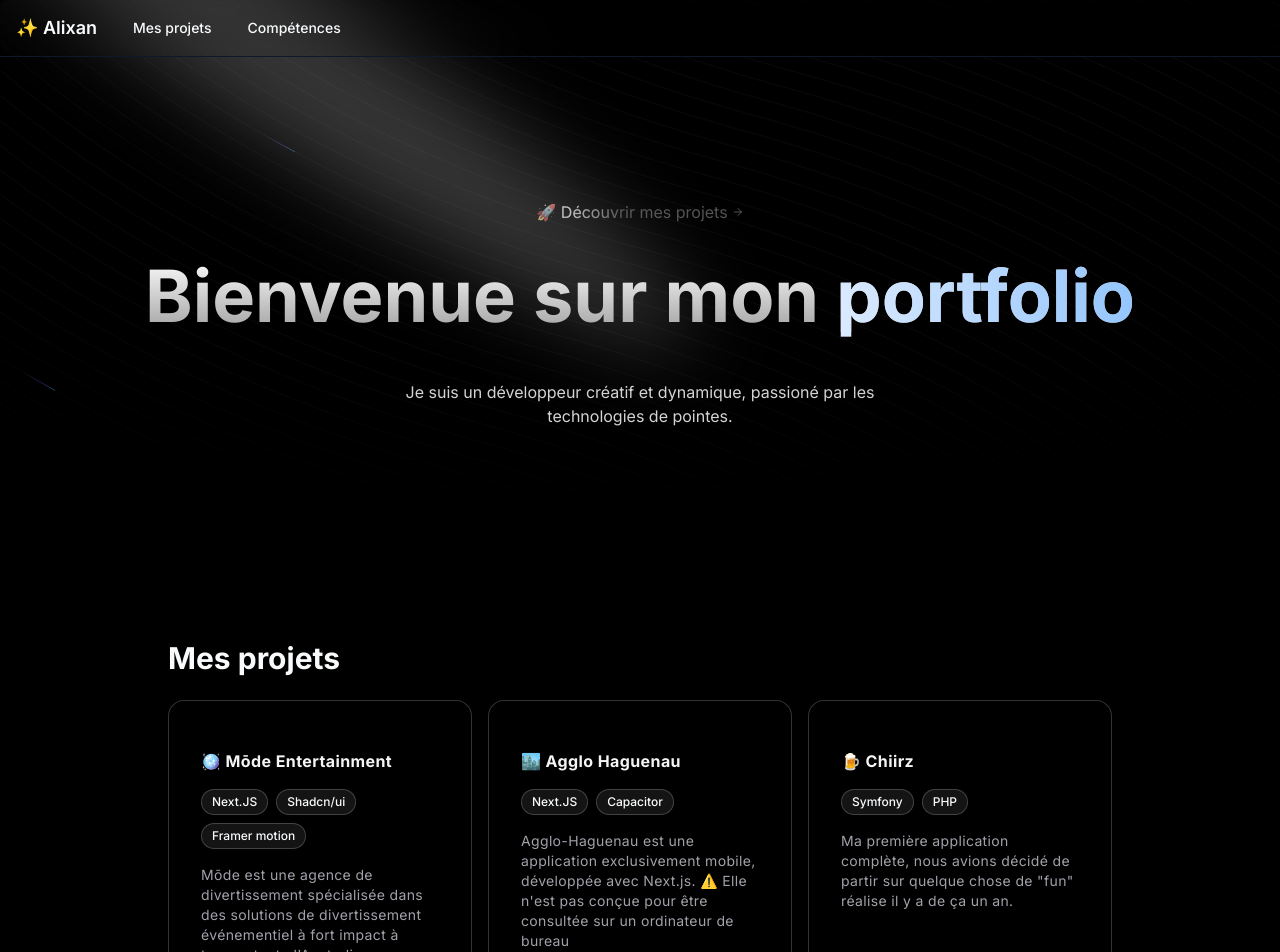
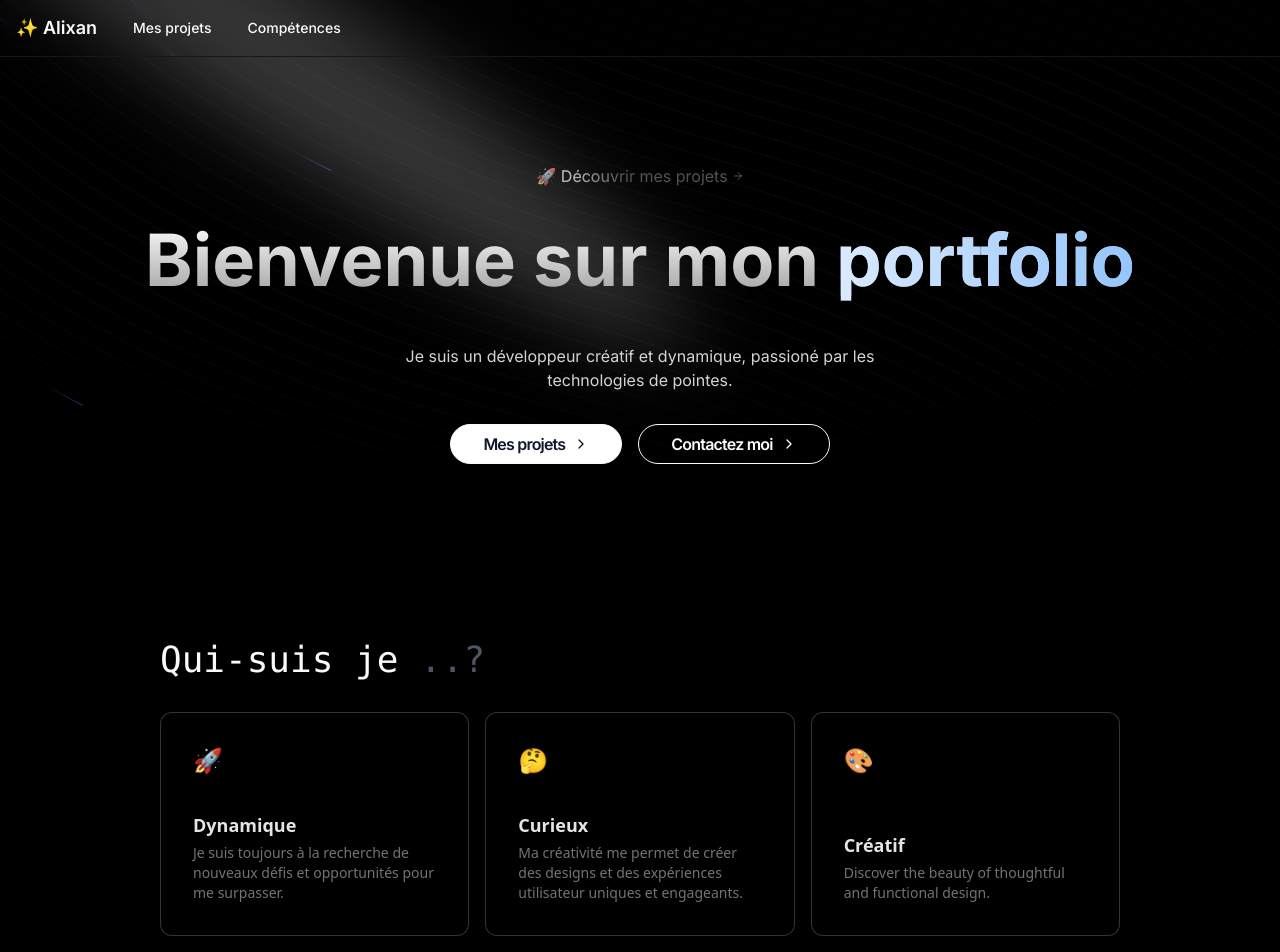
Before and after one commit to Alixanb/portfolio-temp, a Next.js app: page / in a window 1280 px wide. Shown: the top 952 px of the page. Built offline with nearby package versions, Linux system fonts and the light colour scheme.

Commit message:
fix: reorganized section and modified core code of section

```diff
--- a/app/page.tsx
+++ b/app/page.tsx
@@ -14,17 +14,26 @@ export default function Home() {
       </header>
       <Main>
         <Container>
-          <h1 className="text-3xl font-bold text-primary ml-2">Mes projets</h1>
-          <ProjectCard />
+          <h2 className="text-4xl font-medium text-primary mb-8 font-mono">
+            Qui-suis je <span className="text-gray-600">..?</span>
+          </h2>
+          <Skills />
         </Container>
         <Container>
           <TextRevealByWord text="Je suis un joueur d'équipe, motivé à développer des solutions uniques." />
         </Container>
+
         <Container>
-          <h1 className="text-3xl font-bold text-primary mb-4">
-            Atouts professionnels
-          </h1>
-          <Skills />
+          <h2 className="text-4xl font-medium text-primary mb-2 font-mono">
+            Mes projets<span className="text-gray-600">...</span>
+          </h2>
+
+          <ProjectCard />
+        </Container>
+        <Container id="contact">
+          <h2 className="text-4xl font-medium text-primary mb-8 font-mono">
+            Contactez-moi<span className="text-gray-600">...</span>
+          </h2>
         </Container>
       </Main>
     </>
--- a/src/components/base/Header.tsx
+++ b/src/components/base/Header.tsx
@@ -1,4 +1,6 @@
+import { ChevronRight } from "lucide-react";
 import { BackgroundBeams } from "../ui/background-beams";
+import ButtonRing from "../ui/button-ring";
 import { Spotlight } from "../ui/spot-light";
 import { TextShimmerHeader } from "./TextShimmerHeader";
 
@@ -11,7 +13,7 @@ export function Header() {
       />
       <BackgroundBeams />
 
-      <div className=" p-4 max-w-7xl  mx-auto relative z-10 flex flex-col gap-8 justify-center  w-full pt-20 md:pt-0">
+      <div className=" p-4 max-w-7xl  mx-auto relative z-10 flex flex-col gap-8 items-center w-full pt-20 md:pt-0">
         <TextShimmerHeader />
         <h1 className="text-4xl md:text-7xl font-bold text-center bg-clip-text text-transparent bg-gradient-to-b from-neutral-50 to-neutral-400 bg-opacity-50">
           Bienvenue sur mon&nbsp;
@@ -23,6 +25,19 @@ export function Header() {
           Je suis un développeur créatif et dynamique, passioné par les
           technologies de pointes.
         </p>
+        <div className="flex gap-4">
+          <ButtonRing
+            className="bg-white text-primary-foreground"
+            href="#projects"
+          >
+            Mes projets
+            <ChevronRight size={16} />
+          </ButtonRing>
+          <ButtonRing href="#contact">
+            Contactez moi
+            <ChevronRight size={16} />
+          </ButtonRing>
+        </div>
       </div>
     </div>
   );
--- a/src/components/base/Nav.tsx
+++ b/src/components/base/Nav.tsx
@@ -51,10 +51,10 @@ const components: { title: string; href: string; description: string }[] = [
 
 export function Nav() {
   return (
-    <div className="fixed px-4 py-2 border-b border-slate-900 w-full backdrop-blur-lg z-50">
+    <div className="fixed px-4 py-2 border-b border-neutral-900 w-full backdrop-blur-sm z-50">
       <NavigationMenu>
         <NavigationMenuList>
-          <div className="font-semibold pr-4 text-lg">✨ Alixan</div>
+          <h1 className="font-semibold pr-4 text-lg">✨ Alixan</h1>
           <NavigationMenuItem>
             <Link href="#projects" legacyBehavior passHref>
               <NavigationMenuLink className={navigationMenuTriggerStyle()}>
--- a/src/components/base/ProjectCard.tsx
+++ b/src/components/base/ProjectCard.tsx
@@ -29,4 +29,25 @@ export const projects = [
     link: "https://chiirz.joly.etu.mmi-unistra.fr/",
     tags: ["Symfony", "PHP"],
   },
+  {
+    title: "📸 Trombino-scope",
+    description:
+      "Mōde est une agence de divertissement spécialisée dans des solutions de divertissement événementiel à fort impact à travers toute l'Australie.",
+    link: "https://mode-three.vercel.app/",
+    tags: ["Github-only", "Docker", "✨ IA", "Express.js"],
+  },
+  {
+    title: "🫂 Emmaüs Mundolsheim",
+    description:
+      "Emmaüs Mundo est une association dont l’objectif principal est l’insertion sociale, j'ai été l'UX/UI Designer sur le nouveau site web.",
+    link: "https://emmausmundo.com/",
+    tags: ["Design Figma", "Wordpress"],
+  },
+  {
+    title: "💧 Notre eau",
+    description:
+      "Ce site infographique offre un aperçu instructif sur les enjeux cruciaux liés à la consommation de viande et son impact sur l’eau.",
+    link: "https://eau.huot.etu.mmi-unistra.fr/",
+    tags: ["Symfony", "PHP"],
+  },
 ];
--- a/src/components/layout/Section.tsx
+++ b/src/components/layout/Section.tsx
@@ -5,15 +5,23 @@ interface ContainerProps
   extends PropsWithChildren,
     React.HTMLAttributes<HTMLDivElement> {}
 
-const Container: React.FC<ContainerProps> = ({ children, className }) => {
+const Container: React.FC<ContainerProps> = ({
+  children,
+  className,
+  ...props
+}) => {
   return (
-    <div className={cn("max-w-5xl mx-auto px-8", className)}>{children}</div>
+    <div className={cn("max-w-5xl mx-auto px-8", className)} {...props}>
+      {children}
+    </div>
   );
 };
 
-const Main: React.FC<ContainerProps> = ({ children, className }) => {
+const Main: React.FC<ContainerProps> = ({ children, className, ...props }) => {
   return (
-    <main className={cn("flex flex-col gap-32", className)}>{children}</main>
+    <main className={cn("flex flex-col gap-32", className)} {...props}>
+      {children}
+    </main>
   );
 };
 
--- /dev/null
+++ b/src/components/ui/button-ring.tsx
@@ -0,0 +1,29 @@
+import { cn } from "@/lib/utils";
+import React, { PropsWithChildren } from "react";
+
+interface ButtonRingProps
+  extends PropsWithChildren,
+    React.HTMLAttributes<HTMLAnchorElement> {
+  href?: string;
+}
+
+const ButtonRing: React.FC<ButtonRingProps> = ({
+  href = "#",
+  className,
+  children,
+  ...props
+}) => {
+  return (
+    <a
+      className={cn(
+        "gap-2 hover:gap-3 inline-flex items-center justify-center focus-visible:outline-none focus-visible:ring-1 focus-visible:ring-ring disabled:pointer-events-none disabled:opacity-50 border border-primary text-primary shadow  h-10 px-8 whitespace-pre md:flex group relative overflow-hidden rounded-full text-base font-semibold tracking-tighter transform-gpu ring-offset-current transition-all duration-300 ease-out hover:ring-2  hover:ring-offset-4",
+        className
+      )}
+      href={href}
+    >
+      {children}
+    </a>
+  );
+};
+
+export default ButtonRing;
--- /dev/null
+++ b/src/components/ui/dot-pattern.tsx
@@ -0,0 +1,55 @@
+import { cn } from "@/lib/utils";
+import { useId } from "react";
+
+interface DotPatternProps {
+  width?: any;
+  height?: any;
+  x?: any;
+  y?: any;
+  cx?: any;
+  cy?: any;
+  cr?: any;
+  className?: string;
+  [key: string]: any;
+}
+export function DotPattern({
+  width = 16,
+  height = 16,
+  x = 0,
+  y = 0,
+  cx = 1,
+  cy = 1,
+  cr = 1,
+  className,
+  ...props
+}: DotPatternProps) {
+  const id = useId();
+
+  return (
+    <svg
+      aria-hidden="true"
+      className={cn(
+        "pointer-events-none absolute inset-0 h-full w-full fill-neutral-400/80",
+        className
+      )}
+      {...props}
+    >
+      <defs>
+        <pattern
+          id={id}
+          width={width}
+          height={height}
+          patternUnits="userSpaceOnUse"
+          patternContentUnits="userSpaceOnUse"
+          x={x}
+          y={y}
+        >
+          <circle id="pattern-circle" cx={cy} cy={cy} r={cr} />
+        </pattern>
+      </defs>
+      <rect width="100%" height="100%" strokeWidth={0} fill={`url(#${id})`} />
+    </svg>
+  );
+}
+
+export default DotPattern;
```
